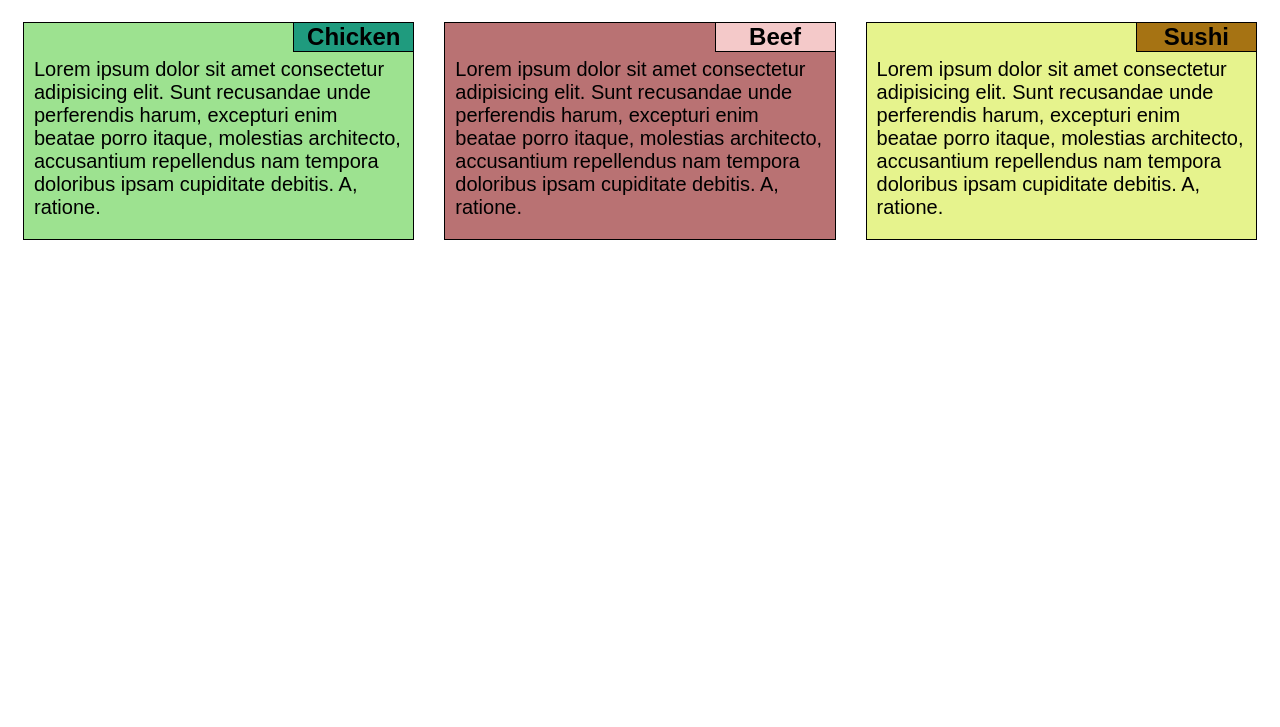
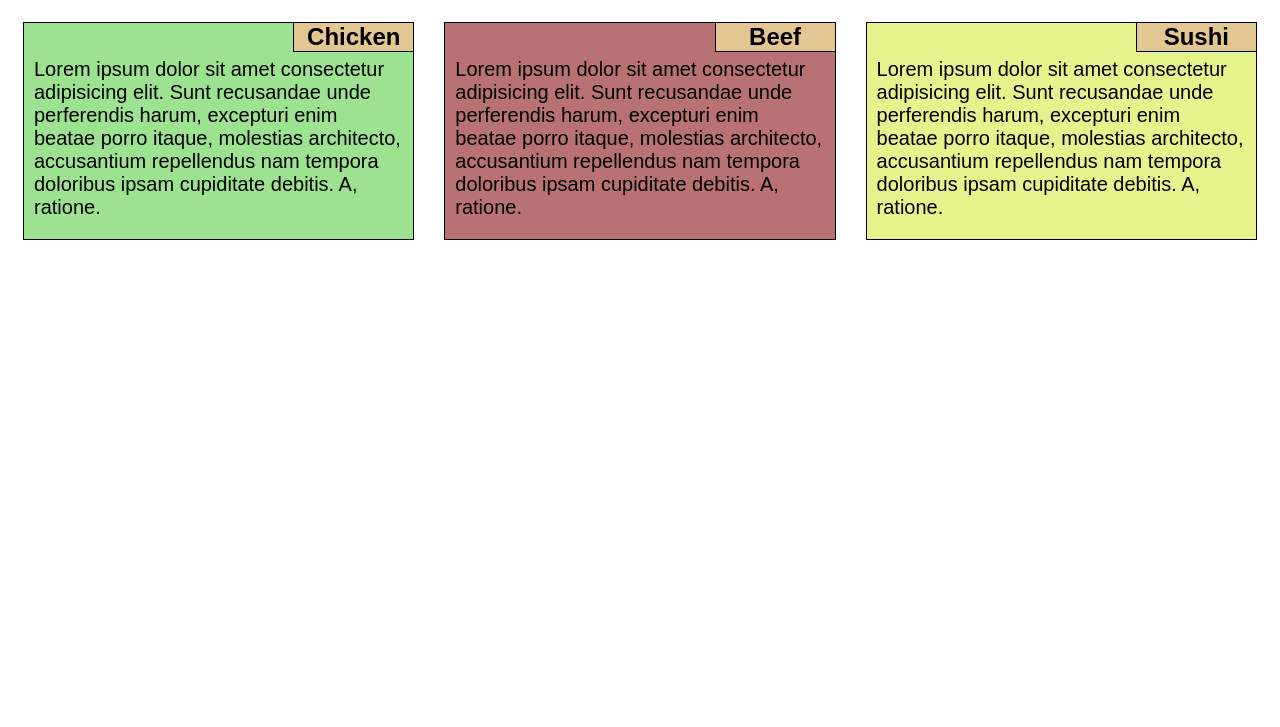
Before and after one commit to yazantaki/module-2, a plain HTML site: page index.html in a window 1280 px wide. Shown: the part 73-800 px from the top of the page. Drawn offline with Linux system fonts and the light colour scheme.

Commit message:
change color title in section

```diff
--- a/css/style.css
+++ b/css/style.css
@@ -32,18 +32,11 @@ p {
   margin-top: 35px;
   font-size: 20px;
 }
-.sec1 h2 {
-  background-color: #1f9b7e;
-}
-.sec2 h2 {
-  background-color: #f4c9c9;
-}
-.sec3 h2 {
-  background-color: #a67313;
-}
+
 .sec1 h2,
 .sec2 h2,
 .sec3 h2 {
+  background-color: #e3c793;
   border-bottom: 1px solid black;
   border-left: 1px solid black;
   margin: 0;
```
